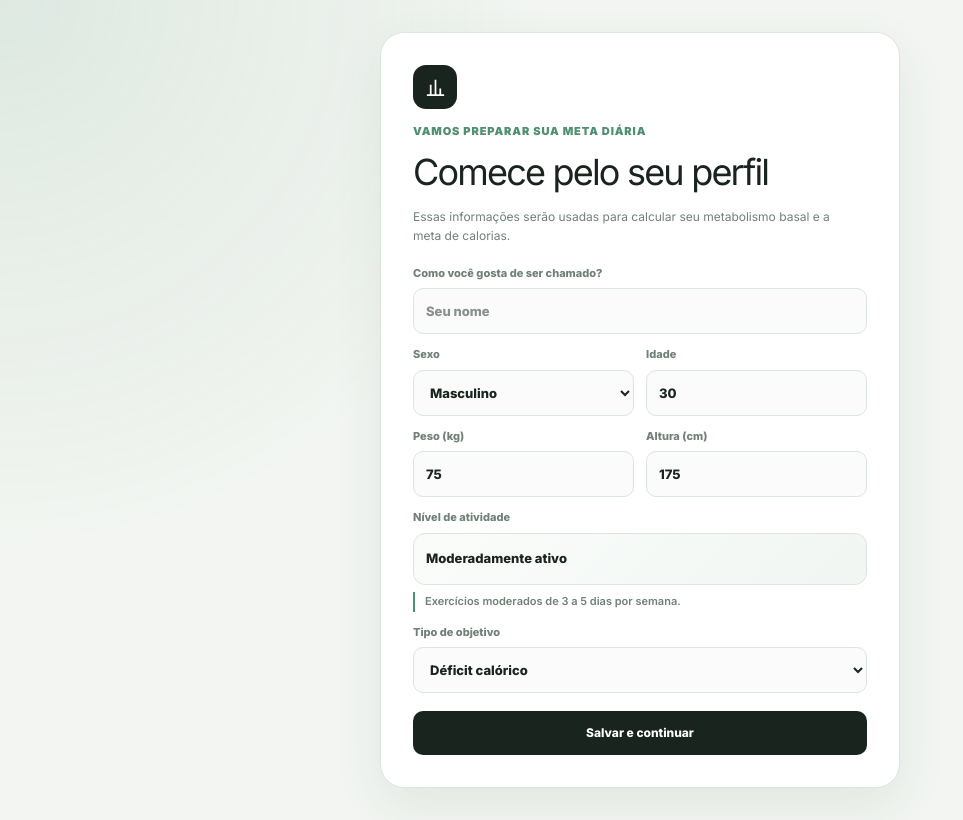
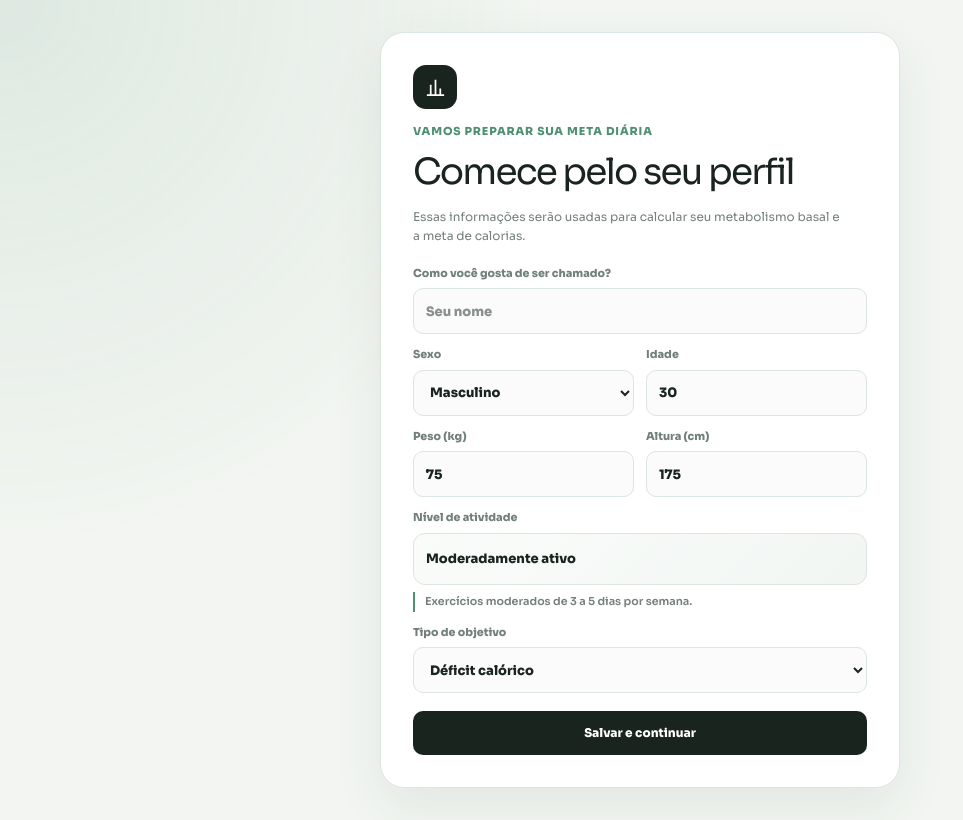
Before and after one commit to DaviFreitas77/fit, a Next.js app: page / in a window 1280 px wide. Shown: the whole page, without its empty margins (0-963 px from the left). Built offline with nearby package versions, Linux system fonts and the light colour scheme.

Commit message:
feat: replace Inter font with Sora for improved typography

```diff
--- a/app/globals.css
+++ b/app/globals.css
@@ -16,8 +16,8 @@
 @theme inline {
   --color-background: var(--canvas);
   --color-foreground: var(--ink);
-  --font-sans: var(--font-inter);
-  --font-mono: var(--font-inter);
+  --font-sans: var(--font-sora);
+  --font-mono: var(--font-sora);
 }
 
 * {
@@ -29,7 +29,7 @@ body {
   margin: 0;
   background: var(--canvas);
   color: var(--ink);
-  font-family: var(--font-inter), Arial, Helvetica, sans-serif;
+  font-family: var(--font-sora), Arial, Helvetica, sans-serif;
 }
 
 button,
--- a/app/layout.tsx
+++ b/app/layout.tsx
@@ -1,9 +1,9 @@
 import type { Metadata } from "next";
-import { Inter } from "next/font/google";
+import { Sora } from "next/font/google";
 import "./globals.css";
 
-const inter = Inter({
-  variable: "--font-inter",
+const sora = Sora({
+  variable: "--font-sora",
   subsets: ["latin"],
 });
 
@@ -16,7 +16,7 @@ export default function RootLayout({ children }: LayoutProps<"/">) {
   return (
     <html
       lang="pt-BR"
-      className={`${inter.variable} h-full antialiased`}
+      className={`${sora.variable} h-full antialiased`}
     >
       <body suppressHydrationWarning className="min-h-full flex flex-col">
         {children}
```
